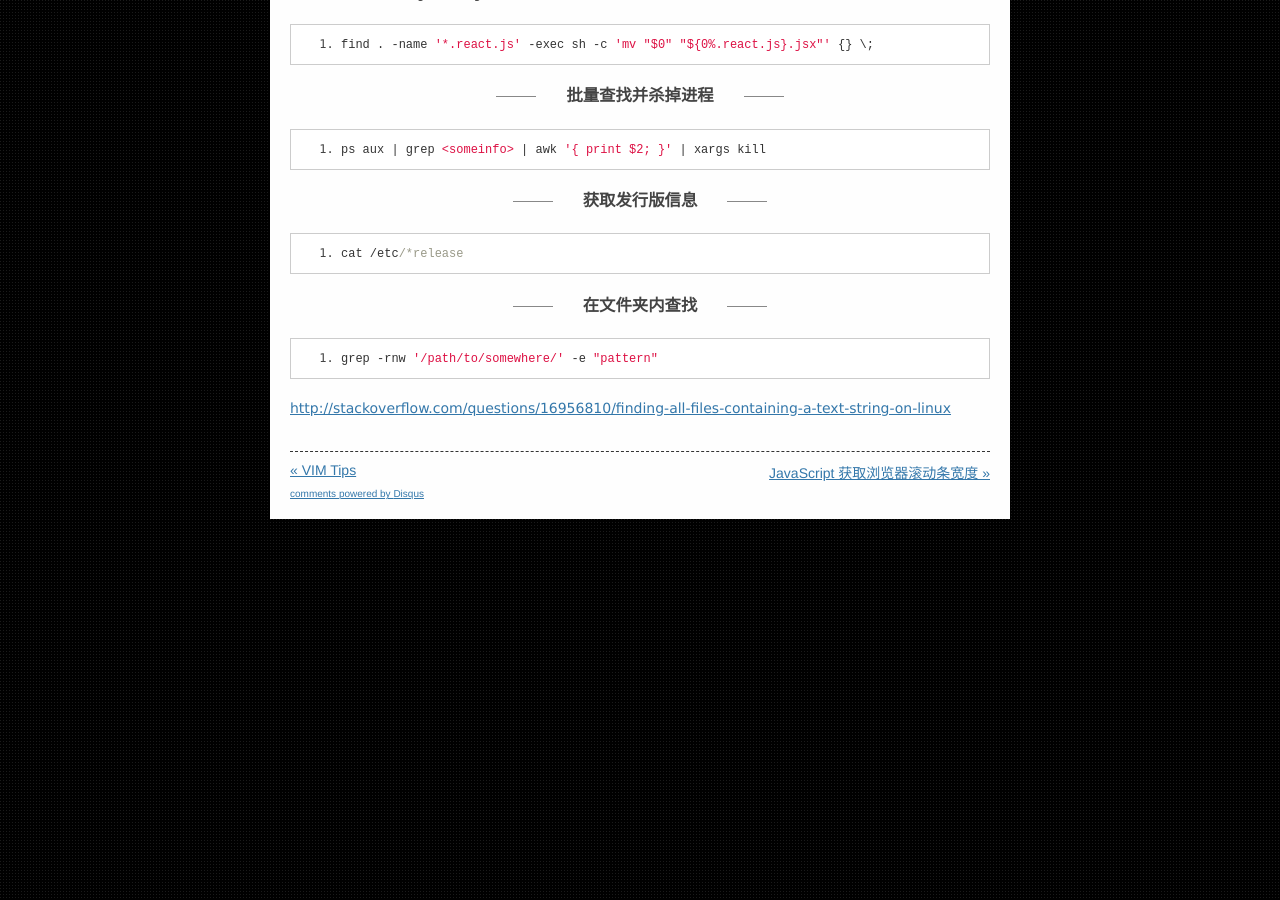
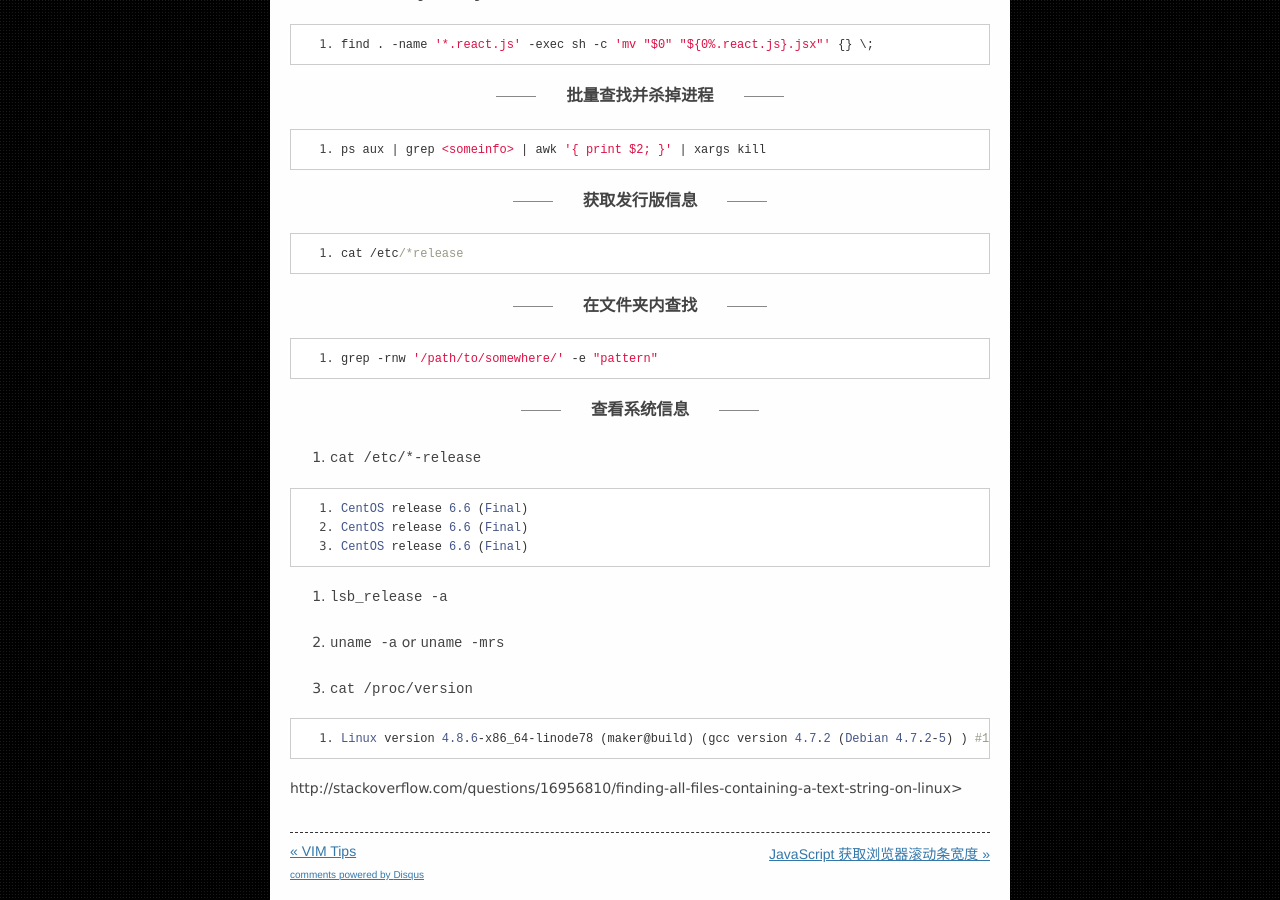
Before and after one commit to osrpt/osrpt.github.com, a Jekyll site: the page built from _posts/2015-05-27-linux-tips.md, in a window 1280 px wide and 900 px high, scrolled down 1524 px. Built offline with Jekyll 4.4.1, drawn with Linux system fonts in a browser that asks for light colours; nearby versions of some CDN libraries; comment, search, counter and statistics services are not loaded.

Commit message:
more tips

````diff
--- a/_posts/2015-05-27-linux-tips.md
+++ b/_posts/2015-05-27-linux-tips.md
@@ -72,4 +72,24 @@ From: <http://www.broexperts.com/2012/06/how-to-backup-files-and-directories-in-
 
     grep -rnw '/path/to/somewhere/' -e "pattern"
 
-<http://stackoverflow.com/questions/16956810/finding-all-files-containing-a-text-string-on-linux>
+### 查看系统信息
+
+1. `cat /etc/*-release`
+
+```
+CentOS release 6.6 (Final)
+CentOS release 6.6 (Final)
+CentOS release 6.6 (Final)
+```
+
+2. `lsb_release -a`
+
+3. `uname -a` or `uname -mrs`
+
+4. `cat /proc/version`
+
+```
+Linux version 4.8.6-x86_64-linode78 (maker@build) (gcc version 4.7.2 (Debian 4.7.2-5) ) #1 SMP Tue Nov 1 14:51:21 EDT 2016
+```
+
+http://stackoverflow.com/questions/16956810/finding-all-files-containing-a-text-string-on-linux>
````
